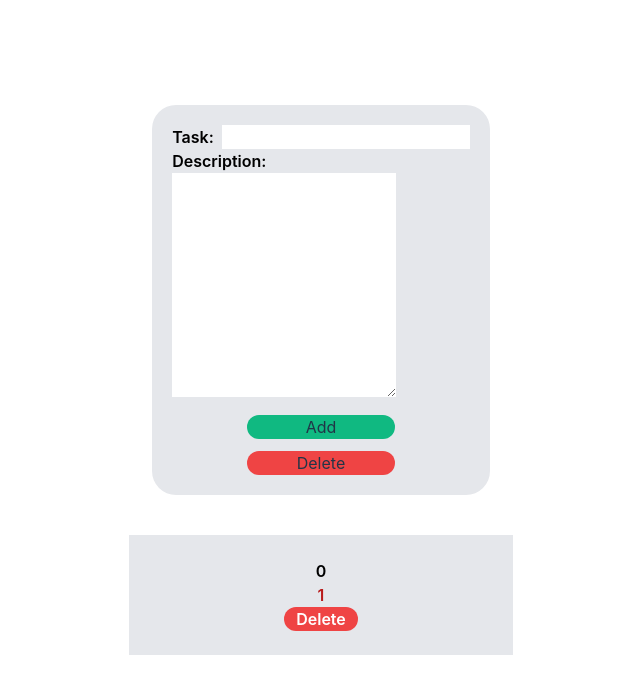
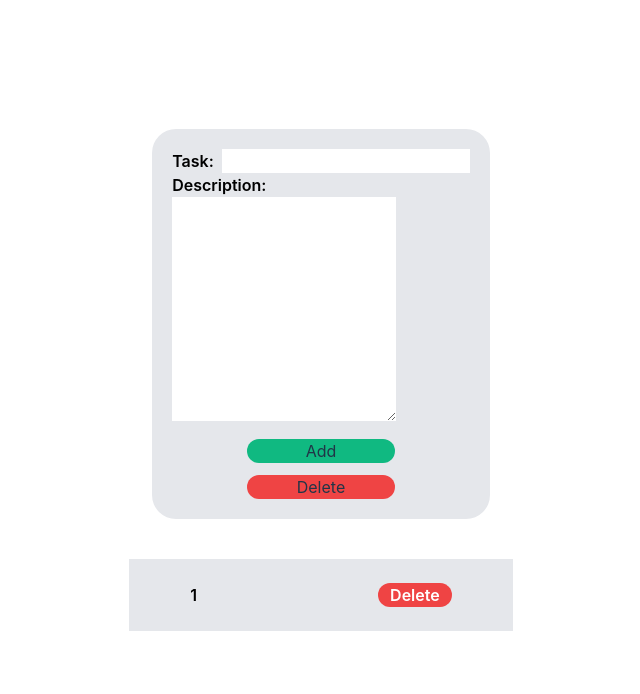
Before and after one commit to Akash1965/Todo-List, a React (Vite) app: page / in a window 1280 px wide. Both pictures are taken after a click on the element "Add". Shown: the top 694 px of the page, without its empty margins (319-959 px from the left). Built offline with nearby package versions, Linux system fonts and the light colour scheme.

Commit message:
List added

```diff
--- a/src/App.jsx
+++ b/src/App.jsx
@@ -15,7 +15,7 @@ function App() {
   const [description, setDescription] = useState('')
   const [task, setTask] = useState([{
     taskNo: 0,
-    taskTitle: '',
+    title: '',
   }])
   return (
     <div className='flex flex-col'>
--- a/src/Components/List.jsx
+++ b/src/Components/List.jsx
@@ -1,28 +1,31 @@
-import React, { useContext, useEffect} from 'react'
+import React, { useContext} from 'react'
 import { ListContext, ListStateContext} from '../App'
 
 export const List = () => {
   const listTitle = useContext(ListContext)
   const setListTitle = useContext(ListStateContext)
-  const list = listTitle.slice(1)
-  useEffect(() => {
-    console.log(list)
-  },[list])
+  // const list = listTitle.slice(1)
+
+  const deleteTask = (count) => {
+    console.log(listTitle)
+    console.log(count)
+    setListTitle(listTitle.splice(count, 1))
+  }
 
   return (
     <div className='bg-gray-200 text-black px-4 py-6 my-10 w-96'>
-        <div className='flex justify-around fleex-col'>
+        <div className='flex justify-around flex-col'>
+          <ul className='flex flex-col gap-y-2'>
             {
-              list.map((item, index)=>{
-                return <ul className='flex justify-around flex-col' key={index}>
-                <li>
-                <div className='font-semibold'>0</div>
-              <div className='font-semibold text-red-700'>1</div>
-              <div className='bg-red-500 font-semibold text-white px-3 rounded-xl cursor-pointer hover:bg-red-700'>Delete</div>
+              listTitle.slice(1).map((item, index)=>{
+                return <li className='flex justify-around gap-y-2' key={index}>
+                <div className='font-semibold'>{item.taskNo}</div>
+              <div className='font-semibold text-red-700'>{item.taskTitle}</div>
+              <div className='bg-red-500 font-semibold text-white px-3 rounded-xl cursor-pointer hover:bg-red-700' onClick={() => deleteTask(index+1)}>Delete</div>
                 </li>
-                </ul>})
+                })
             }
-
+          </ul>
         </div>
     </div>
   )
--- a/src/Components/TodoCard.jsx
+++ b/src/Components/TodoCard.jsx
@@ -8,7 +8,7 @@ export const TodoCard = () => {
     const setDescription = useContext(DescriptionStateContext)
     const task = useContext(ListContext)
     const setTask = useContext(ListStateContext)
-    const [count, setCount] = useState(0)
+    const [count, setCount] = useState(1)
 
     const handleTitleChange = (e) => {
         setTitle(e.target.value)
@@ -17,15 +17,17 @@ export const TodoCard = () => {
         setDescription(e.target.value)
     }
     const handleAdd = () => {
-        setCount(prevCount => prevCount + 1)
+        // setCount((prevCount) => prevCount + 1)
         setTask((prevTask) => [...prevTask,{
-            taskNo: count,
+            taskNo: prevTask.length,
             taskTitle: title,
         }])
+        // console.log(task)
         setTitle('')
     }
     const handleDelete = () => {
-        // console.log(task)
+        setTitle('')
+        setDescription('')
     }
 
   return (
```
